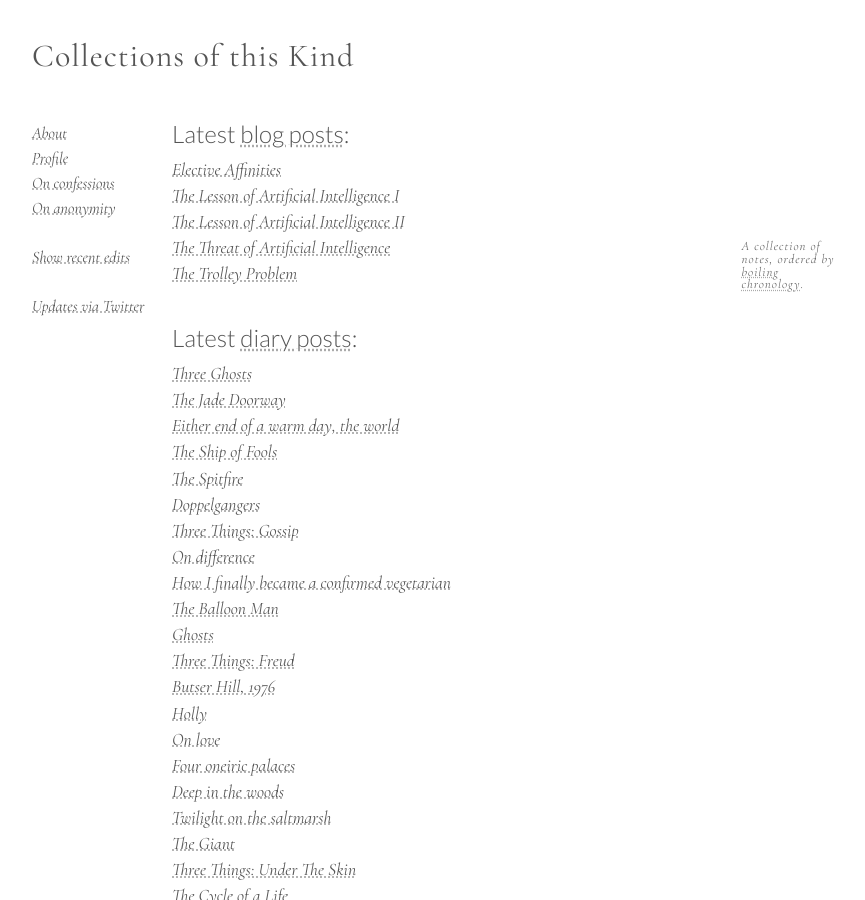
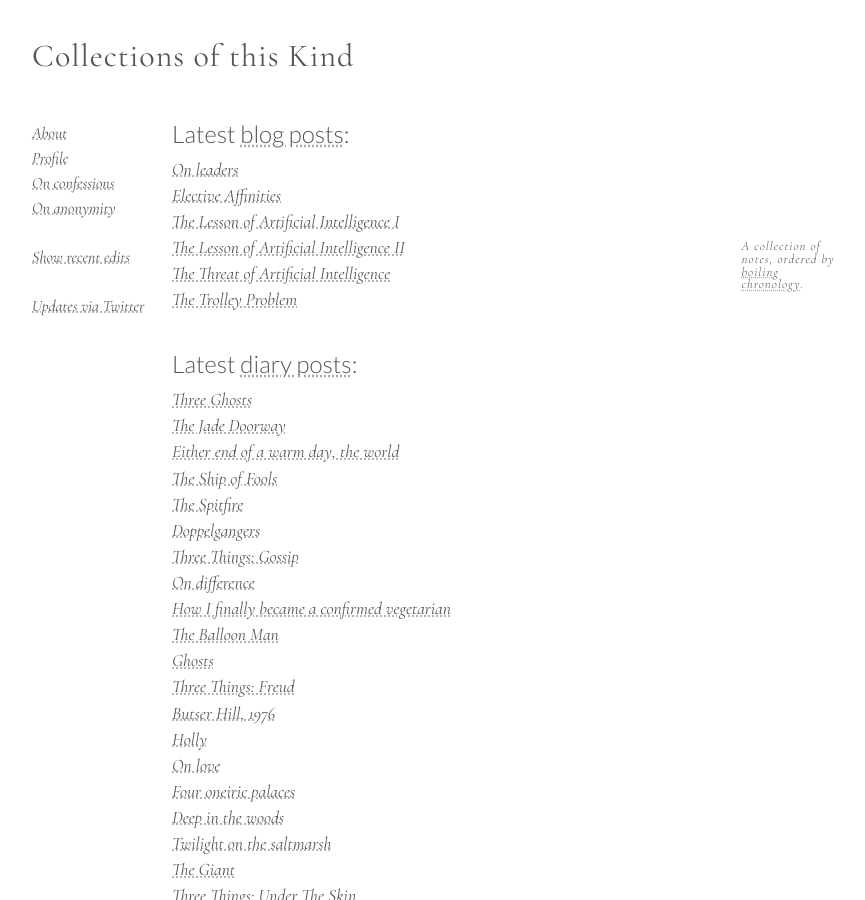
Before and after one commit to CollectionsOfThisKind/collectionsofthiskind.github.io, a Jekyll site: the page built from index.html, in a window 1280 px wide and 900 px high. Shown: the whole window, without its empty margins (78-943 px from the left). Built offline with Jekyll 4.4.1, drawn with Linux system fonts in a browser that asks for light colours.

Commit message:
Add files via upload

```diff
--- a/index.html
+++ b/index.html
@@ -34,6 +34,7 @@ A collection of notes, ordered by <a href="/pages/about/boiling.html">boiling ch
 <h2 name="blog">Latest <a href="/pages/blog/index.html">blog posts</a>:</h2>
 
 <ul class="new">
+<li><a href="pages/blog/leaders.html">On leaders</a></li>
 <li><a href="pages/blog/elective.html">Elective Affinities</a></li>
 <li><a href="pages/blog/ai2.html">The Lesson of Artificial Intelligence I</a></li>
 <li><a href="pages/blog/ai3.html">The Lesson of Artificial Intelligence II</a></li>
```
